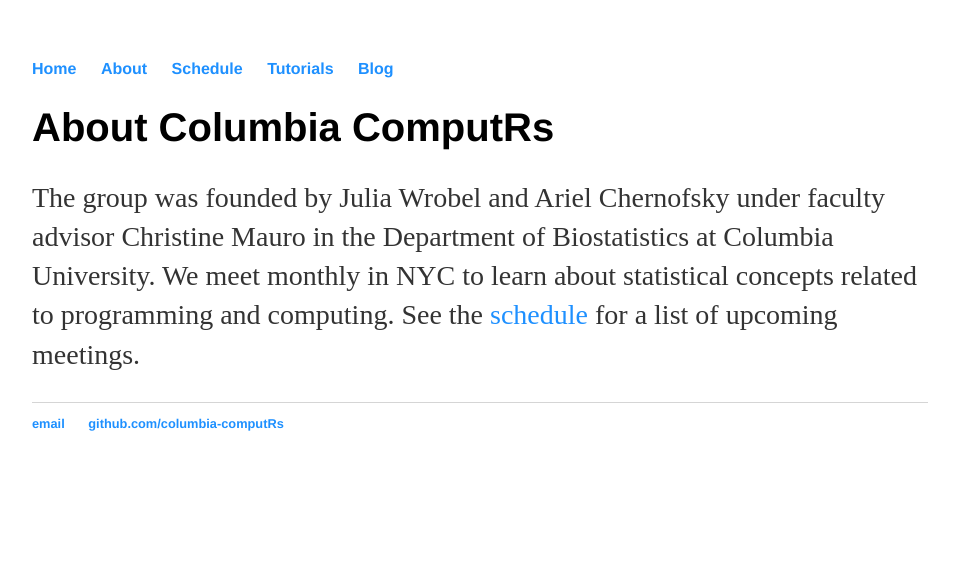
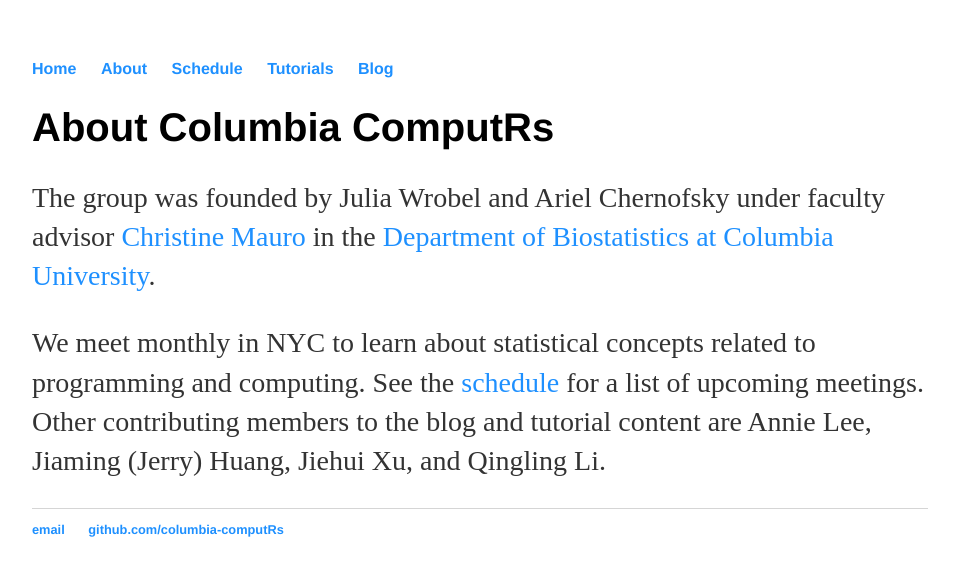
Before and after one commit to columbia-computing-club/columbia-computing-club.github.io, a Jekyll site: the page built from about/index.html, in a window 1280 px wide. Shown: the top 576 px of the page, without its empty margins (160-1119 px from the left). Built offline with Jekyll 4.4.1, drawn with Linux system fonts in a browser that asks for light colours.

Commit message:
Update index.html

```diff
--- a/about/index.html
+++ b/about/index.html
@@ -4,9 +4,13 @@
 ---
 <div class="blurb">
 	<h1>About Columbia ComputRs</h1>
-	<p>The group was founded by Julia Wrobel and Ariel Chernofsky under faculty advisor Christine Mauro
-		in the Department of Biostatistics at Columbia University.
+	<p>The group was founded by Julia Wrobel and Ariel Chernofsky under faculty advisor
+		<a href="https://www.mailman.columbia.edu/people/our-faculty/cmm2212">Christine Mauro</a>
+		in the <a href="https://www.mailman.columbia.edu/become-student/departments/biostatistics">
+		Department of Biostatistics at Columbia University</a>.</p>
 
-  We meet monthly in NYC to learn about statistical concepts related to programming and computing.
-		See the <a href="/about">schedule</a> for a list of upcoming meetings.</p>
+  <p>We meet monthly in NYC to learn about statistical concepts related to programming and computing.
+		See the <a href="/about">schedule</a> for a list of upcoming meetings.
+		Other contributing members to the blog and tutorial content are Annie Lee, Jiaming (Jerry) Huang, Jiehui Xu,
+	and Qingling Li.</p>
 </div><!-- /.blurb -->
```
